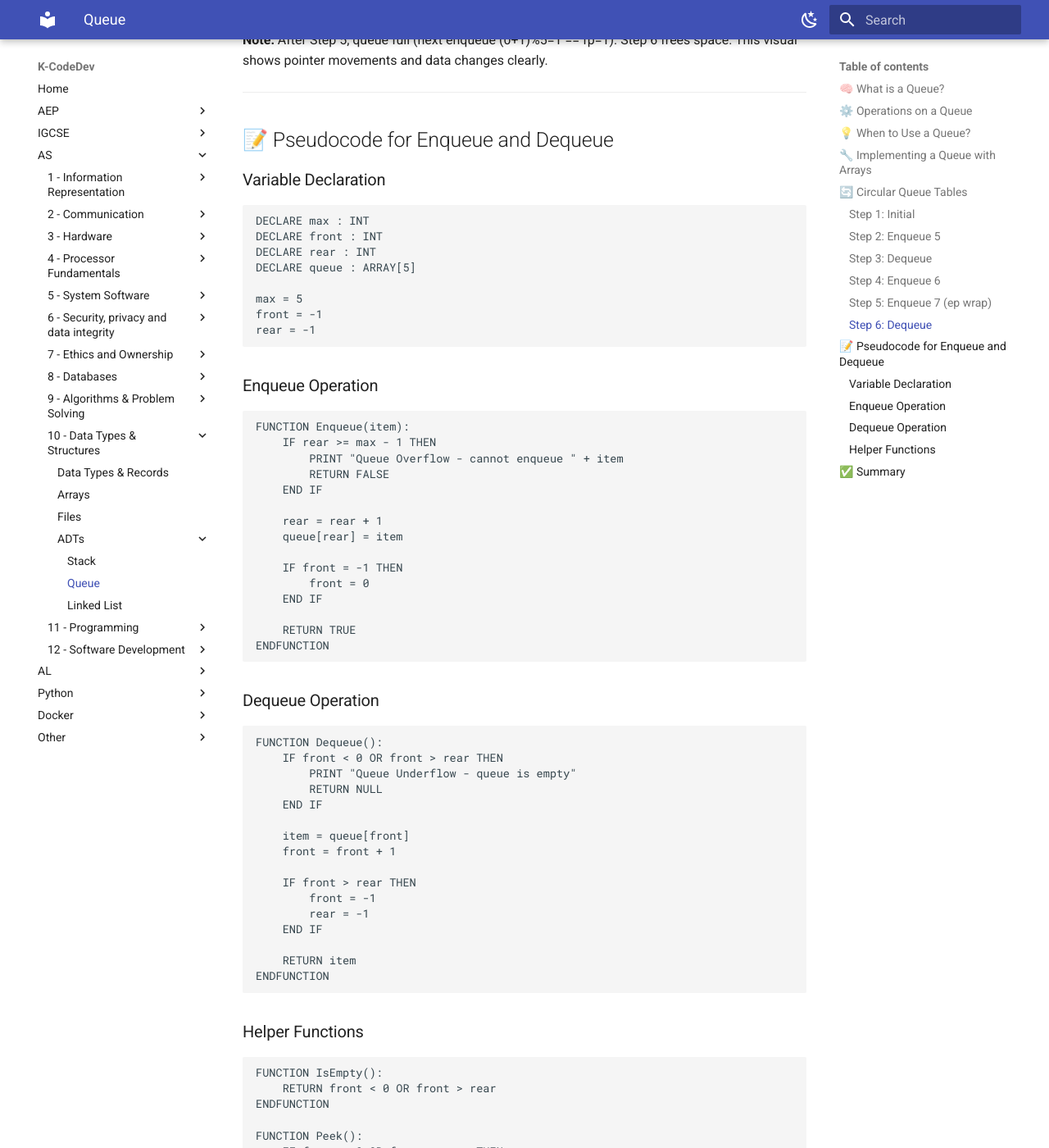
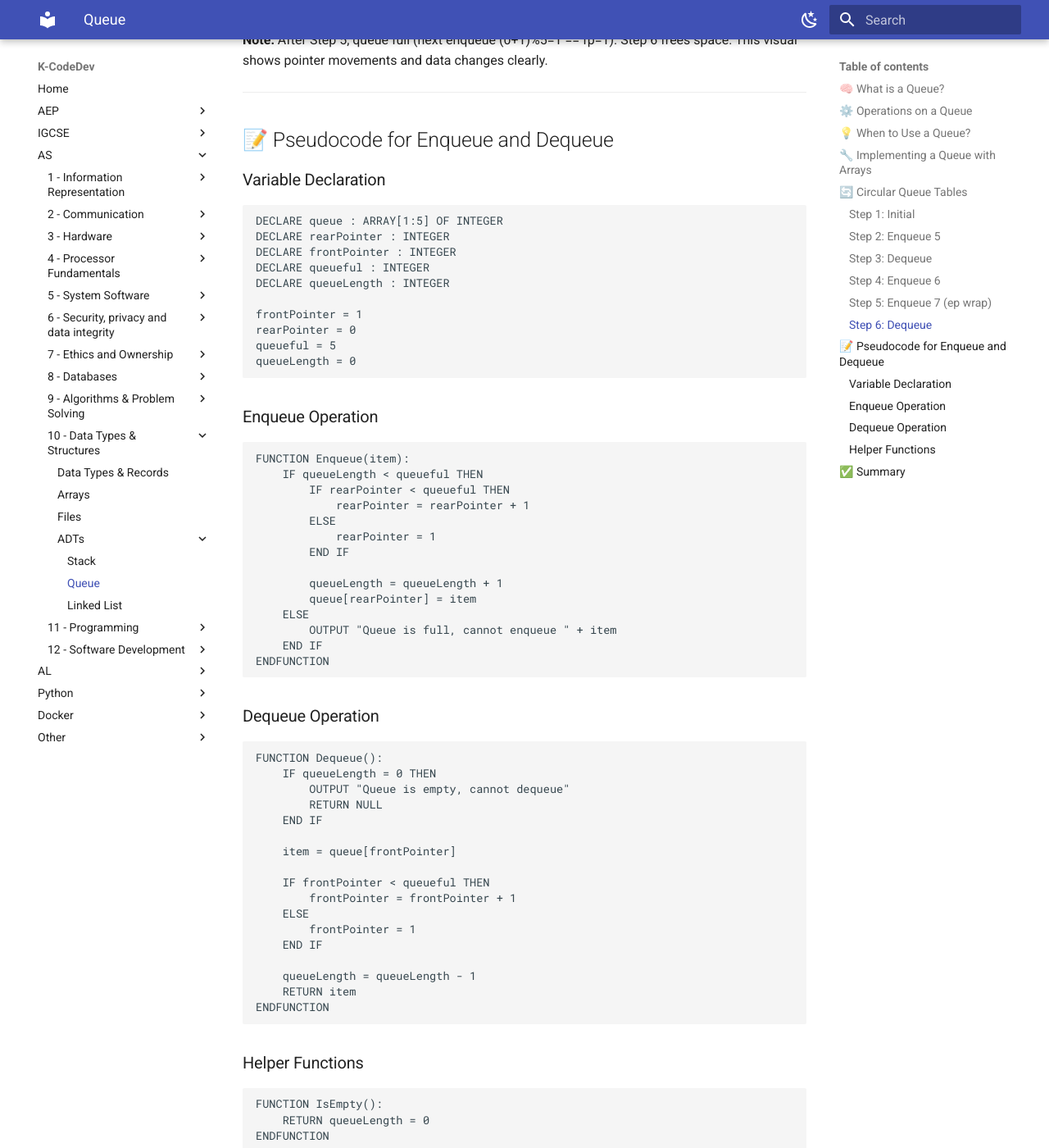
Before and after one commit to kcodedev/mkdocs, an MkDocs documentation site: the page built from docs/AS/10-data-types-and-structures/ADTs/queue.md, in a window 1280 px wide and 1400 px high, scrolled down 3012 px. Shown: the whole window at 82% size. Built offline with MkDocs 1.6.1 and Material for MkDocs 9.7.7, drawn with Linux system fonts in a browser that asks for light colours; some of the changed text lies outside the part shown.

Commit message:
updated queue pseudocode

````diff
--- a/docs/AS/10-data-types-and-structures/ADTs/queue.md
+++ b/docs/AS/10-data-types-and-structures/ADTs/queue.md
@@ -106,51 +106,53 @@ To avoid wasting space in fixed arrays after dequeues, a **circular queue** trea
 
 ### Variable Declaration
 ```pseudo
-DECLARE max : INT
-DECLARE front : INT
-DECLARE rear : INT
-DECLARE queue : ARRAY[5]
+DECLARE queue : ARRAY[1:5] OF INTEGER
+DECLARE rearPointer : INTEGER
+DECLARE frontPointer : INTEGER
+DECLARE queueful : INTEGER
+DECLARE queueLength : INTEGER
 
-max = 5
-front = -1
-rear = -1
+frontPointer = 1
+rearPointer = 0
+queueful = 5
+queueLength = 0
 ```
 
 ### Enqueue Operation
 ```pseudo
 FUNCTION Enqueue(item):
-    IF rear >= max - 1 THEN
-        PRINT "Queue Overflow - cannot enqueue " + item
-        RETURN FALSE
+    IF queueLength < queueful THEN
+        IF rearPointer < queueful THEN
+            rearPointer = rearPointer + 1
+        ELSE
+            rearPointer = 1
+        END IF
+
+        queueLength = queueLength + 1
+        queue[rearPointer] = item
+    ELSE
+        OUTPUT "Queue is full, cannot enqueue " + item
     END IF
-
-    rear = rear + 1
-    queue[rear] = item
-
-    IF front = -1 THEN
-        front = 0
-    END IF
-
-    RETURN TRUE
 ENDFUNCTION
 ```
 
 ### Dequeue Operation
 ```pseudo
 FUNCTION Dequeue():
-    IF front < 0 OR front > rear THEN
-        PRINT "Queue Underflow - queue is empty"
+    IF queueLength = 0 THEN
+        OUTPUT "Queue is empty, cannot dequeue"
         RETURN NULL
     END IF
 
-    item = queue[front]
-    front = front + 1
+    item = queue[frontPointer]
 
-    IF front > rear THEN
-        front = -1
-        rear = -1
+    IF frontPointer < queueful THEN
+        frontPointer = frontPointer + 1
+    ELSE
+        frontPointer = 1
     END IF
 
+    queueLength = queueLength - 1
     RETURN item
 ENDFUNCTION
 ```
@@ -158,14 +160,14 @@ ENDFUNCTION
 ### Helper Functions
 ```pseudo
 FUNCTION IsEmpty():
-    RETURN front < 0 OR front > rear
+    RETURN queueLength = 0
 ENDFUNCTION
 
 FUNCTION Peek():
-    IF front < 0 OR front > rear THEN
+    IF queueLength = 0 THEN
         RETURN NULL
     END IF
-    RETURN queue[front]
+    RETURN queue[frontPointer]
 ENDFUNCTION
 ```
 
````
